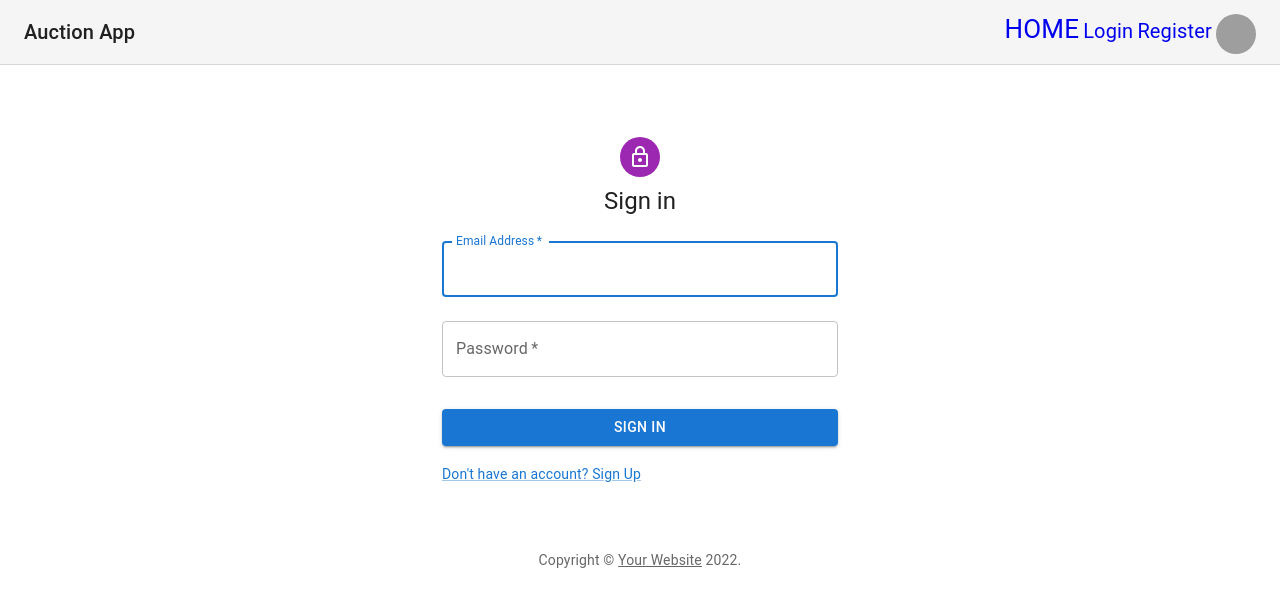
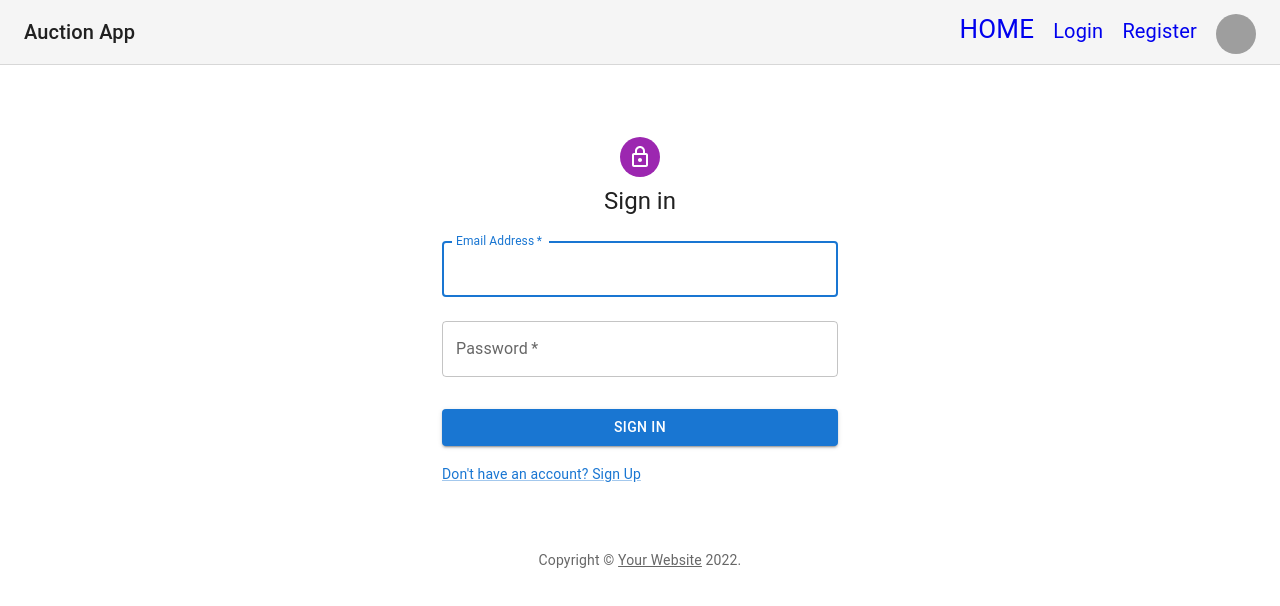
Before and after one commit to ruizhang32/auction_api_frontend, a React (Create React App) app: page /login in a window 1280 px wide. Shown: the top 606 px of the page. Built offline with nearby package versions, Linux system fonts and the light colour scheme.

Commit message:
updated APP bar nav component margin

```diff
--- a/src/templates/AppBar.tsx
+++ b/src/templates/AppBar.tsx
@@ -1,4 +1,5 @@
 import Avatar from "@mui/material/Avatar";
+import Grid from "@mui/material/Grid";
 import MenuItem from "@mui/material/MenuItem";
 import axios from "axios";
 import React from "react";
@@ -72,20 +73,35 @@ export default function AppBar() {
         </Typography>
 
         <nav>
-          <Link to="/" style={{ textDecoration: "none", fontSize: 26 }}>
+          <Link
+            to="/"
+            style={{
+              textDecoration: "none",
+              fontSize: 26,
+              marginRight: 15,
+            }}
+          >
             HOME
           </Link>{" "}
           <Link
             to="/login"
             hidden={isLoggedIn}
-            style={{ textDecoration: "none", fontSize: 20 }}
+            style={{
+              textDecoration: "none",
+              fontSize: 20,
+              marginRight: 15,
+            }}
           >
             Login
           </Link>{" "}
           <Link
             to="/Auctions"
             hidden={!isLoggedIn}
-            style={{ textDecoration: "none", fontSize: 20 }}
+            style={{
+              textDecoration: "none",
+              fontSize: 20,
+              marginRight: 15,
+            }}
             onClick={handleLogOut}
           >
             Log out
@@ -93,7 +109,11 @@ export default function AppBar() {
           <Link
             to="/register"
             hidden={isLoggedIn}
-            style={{ textDecoration: "none", fontSize: 20 }}
+            style={{
+              textDecoration: "none",
+              fontSize: 20,
+              marginRight: 15,
+            }}
           >
             Register
           </Link>{" "}
```
